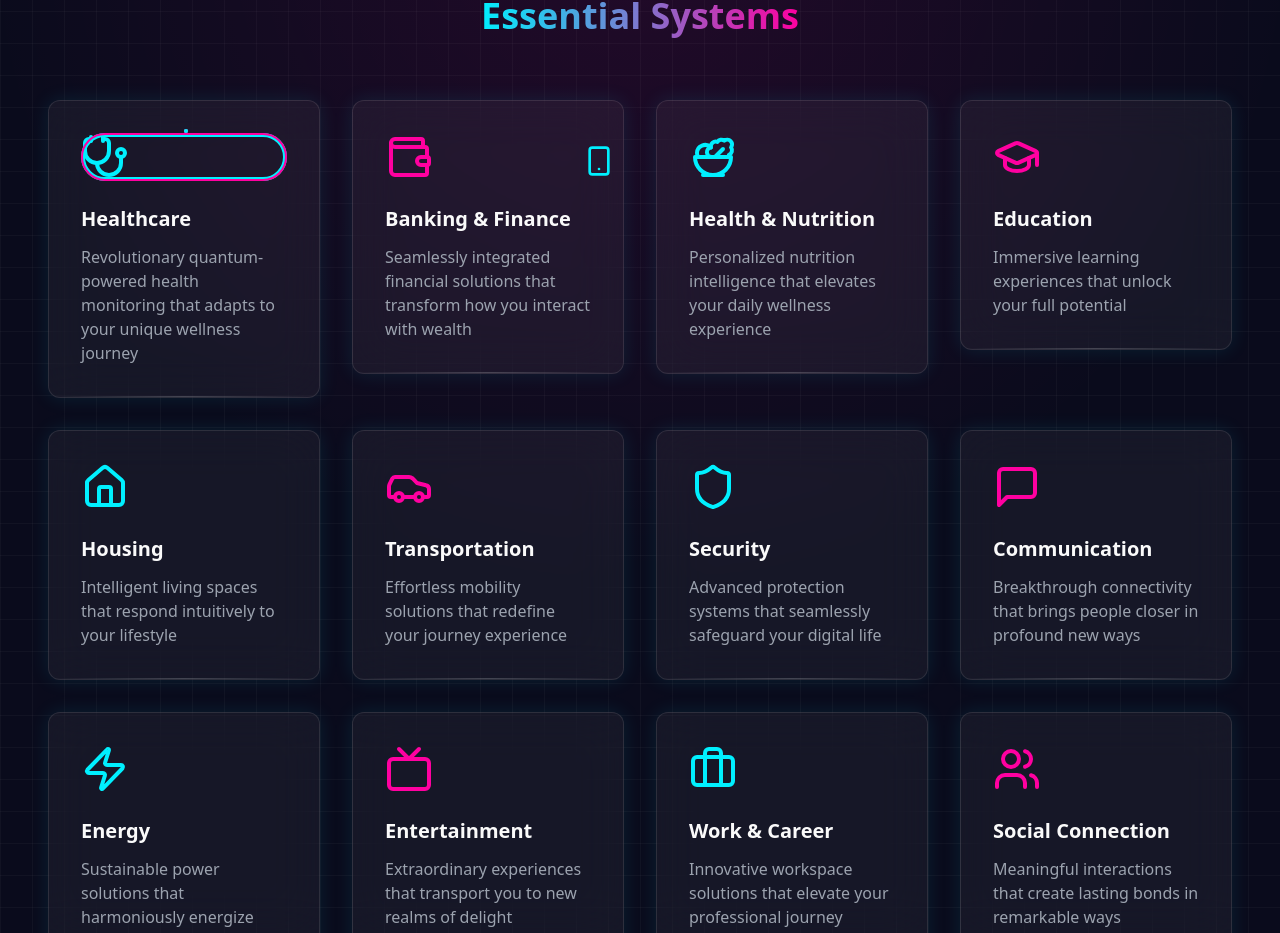
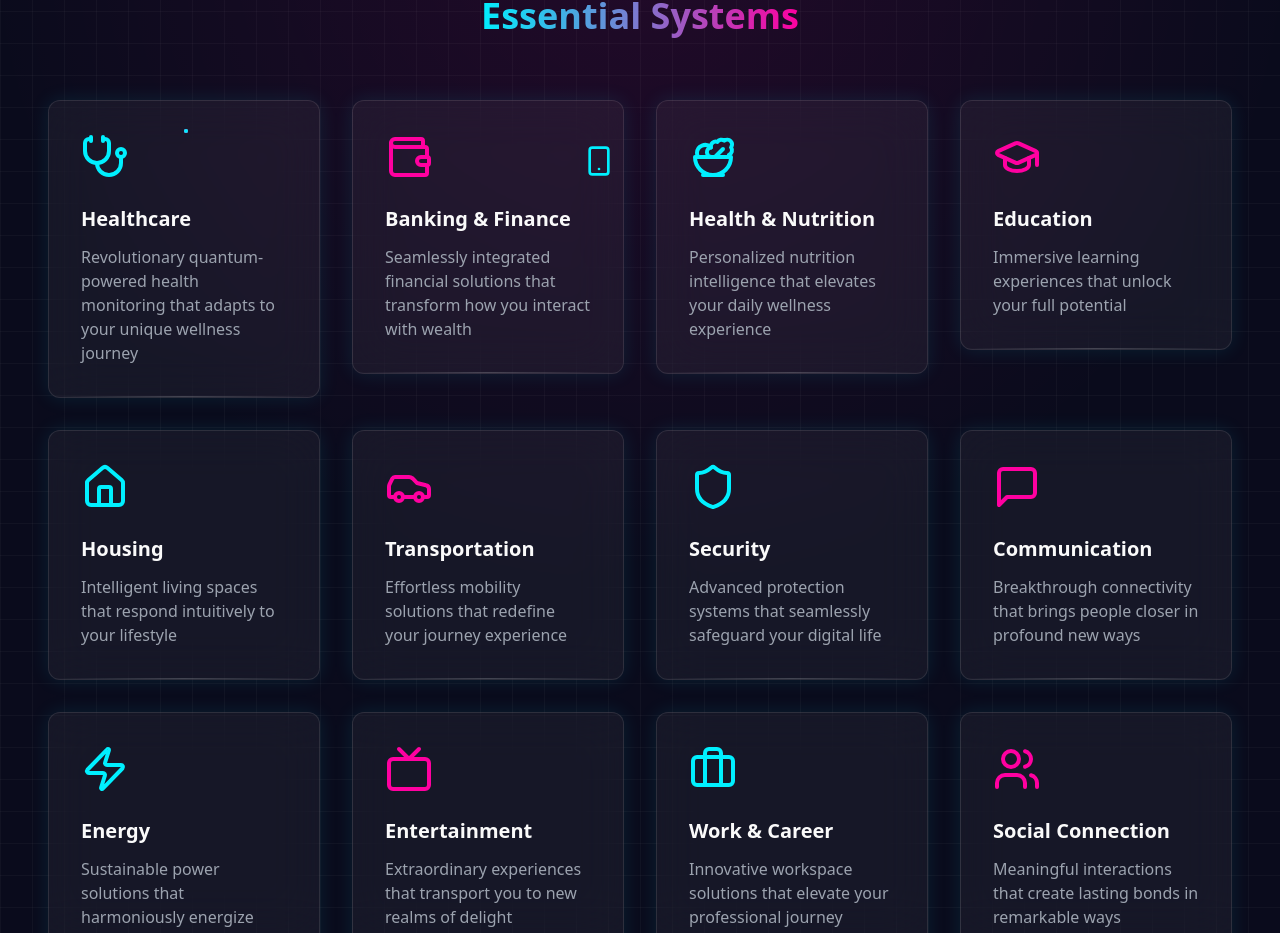
Before and after one commit to ActivateLLC/qstate-harmony-hub, a React (Vite) app: page / in a window 1280 px wide. Shown: the part 1594-2527 px from the top of the page. Built offline with nearby package versions, Linux system fonts and the light colour scheme; what @supabase/auth-helpers-react would draw is missing.

Commit message:
Update icon hover animation
Refactor the hover animation for the healthcare icon to remove the looping effect, ensuring it doesn't obscure the medical instrument. The animation will now trigger on hover without continuous repetition.
[skip gpt_engineer]

```diff
--- a/src/components/life-areas/AreaCard.tsx
+++ b/src/components/life-areas/AreaCard.tsx
@@ -89,7 +89,6 @@ const AreaCard = ({ title, description, icon: Icon, color, onClick }: AreaCardPr
         ) : (
           <Icon className="w-12 h-12" />
         )}
-        <div className="absolute -inset-2 bg-gradient-to-r from-qblue to-qpink opacity-0 group-hover:opacity-20 rounded-full blur-xl transition-opacity" />
       </motion.div>
       <h3 className="text-xl font-semibold mb-3">
         {title}
--- a/src/components/life-areas/icons/HealthcareIcon.tsx
+++ b/src/components/life-areas/icons/HealthcareIcon.tsx
@@ -10,33 +10,6 @@ const HealthcareIcon = ({ Icon, color }: HealthcareIconProps) => {
   return (
     <div className="relative">
       <Icon className="w-12 h-12" />
-      <motion.div
-        initial={false}
-        whileHover={{
-          opacity: [0, 1, 0],
-          scale: [0.8, 1.2, 1.5],
-          transition: {
-            duration: 2,
-            repeat: Infinity,
-            repeatType: "loop",
-          }
-        }}
-        className="absolute inset-0 border-4 border-qblue rounded-full"
-      />
-      <motion.div
-        initial={false}
-        whileHover={{
-          opacity: [0, 0.5, 0],
-          scale: [1, 1.5, 2],
-          transition: {
-            duration: 2,
-            delay: 0.5,
-            repeat: Infinity,
-            repeatType: "loop",
-          }
-        }}
-        className="absolute inset-0 border-2 border-qpink rounded-full"
-      />
       {[...Array(3)].map((_, index) => (
         <motion.div
           key={`pulse-${index}`}
```
